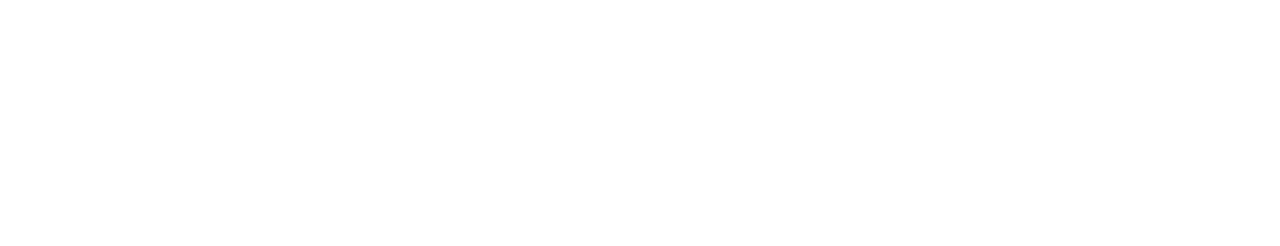
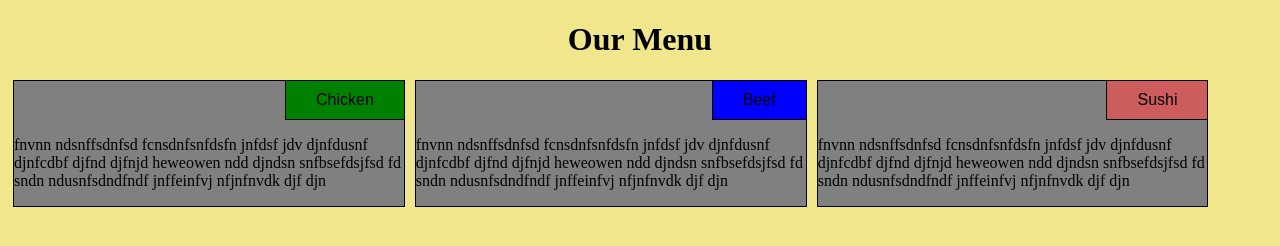
Before and after one commit to raghav-bhalla/raghav-bhalla-Coursera_Web_Dev_Course_Submissions, a plain HTML site: page module2_solutions/index.html in a window 1280 px wide. Drawn offline with Linux system fonts and the light colour scheme.

Commit message:
MY FIRST SUBMISSION

```diff
--- /dev/null
+++ b/module2_solutions/css/styling.css
@@ -0,0 +1,101 @@
+body{
+	background-color: khaki;
+}
+h1{
+	text-align: center;
+}
+*{
+	box-sizing: border-box;
+}
+
+.chicken{
+	background-color: green;
+}
+.beef{
+	background-color: blue;
+}
+.sushi{
+	background-color: indianred;
+}
+
+section{
+	background-color: grey;
+}
+
+p.box-heading{
+	text-align: center;
+	float: right;
+	border-left: black solid;
+	border-bottom: black solid;
+	border-width: 1px;
+	font: bold;
+	font-family: sans-serif;
+	padding: 10px 30px 10px 30px;
+	margin-top: 0px;
+}
+
+p.dummy-data{
+	clear: both;
+
+}
+
+.row{
+	width: 100%;
+}
+
+@media (min-width: 992px){
+	.col-lg-1, .col-lg-2, .col-lg-3, .col-lg-4, .col-lg-5,
+	 .col-lg-6, .col-lg-7, .col-lg-8, .col-lg-9, .col-lg-10,
+	 .col-lg-11, .col-lg-12{
+	 	float: left;
+	 	border: black solid ;
+	 	border-width: 1px;
+	 }
+
+	 .col-lg-4{
+	 	margin-left: 5px;
+	 	margin-right: 5px;
+	 	width: 31%;
+
+	 }
+
+}
+
+@media (min-width: 768px) and (max-width: 991px){
+	.col-mg-1, .col-mg-2, .col-mg-3, .col-mg-4, .col-mg-5,
+	 .col-mg-6, .col-mg-7, .col-mg-8, .col-mg-9, .col-mg-10,
+	 .col-mg-11, .col-mg-12{
+	 	float: left;
+	 	border: black solid;
+	 	border-width: 1px;
+	 }
+
+
+	 .col-mg-6{
+	 	margin-top: 5px;
+	 	margin-right: 10px;
+	 	margin-left: 5px;
+	 	width: 48%;
+	 }
+
+	 .col-mg-12{
+	 	margin-top: 10px;
+	 	margin-left: 5px;
+	 	width: 98%;
+	 	margin-right: 6px;
+	 }
+}
+
+@media (max-width: 767px){
+
+
+
+	 .col-sg-12{
+	 	float: left;
+	 	border: black solid;
+	 	margin-top: 5px;
+	 	margin-bottom: 5px;
+	 	width: 98%;
+	 	border-width: 1px;
+	 }
+}
--- a/module2_solutions/index.html
+++ b/module2_solutions/index.html
@@ -2,9 +2,32 @@
 <html>
 <head>
 	<meta charset="utf-8">
-	<title></title>
+	<meta name="viewport" content="width=device-width, initial-scale=1">
+	<title>Module 2 Coding Assignment</title>
+	<link rel="stylesheet" type="text/css" href="css/styling.css">
 </head>
 <body>
+<h1>Our Menu</h1>
+<div class="row">
+<section class="col-lg-4 col-mg-6 col-sg-12">
+	<p class="box-heading  chicken">Chicken</p>
+	<p class="dummy-data">fnvnn ndsnffsdnfsd fcnsdnfsnfdsfn jnfdsf jdv djnfdusnf
+		djnfcdbf djfnd djfnjd heweowen ndd djndsn snfbsefdsjfsd fd
+	  sndn ndusnfsdndfndf jnffeinfvj nfjnfnvdk djf djn </p>
+</section>
+<section class="col-lg-4 col-mg-6 col-sg-12">
+	<p class="box-heading beef">Beef</p>
+	<p class="dummy-data">fnvnn ndsnffsdnfsd fcnsdnfsnfdsfn jnfdsf jdv djnfdusnf
+		djnfcdbf djfnd djfnjd heweowen ndd djndsn snfbsefdsjfsd fd
+	  sndn ndusnfsdndfndf jnffeinfvj nfjnfnvdk djf djn </p>
+</section>
+<section class="col-lg-4 col-mg-12 col-sg-12">
+	<p class="box-heading sushi">Sushi</p>
+	<p class="dummy-data">fnvnn ndsnffsdnfsd fcnsdnfsnfdsfn jnfdsf jdv djnfdusnf
+		djnfcdbf djfnd djfnjd heweowen ndd djndsn snfbsefdsjfsd fd
+	  sndn ndusnfsdndfndf jnffeinfvj nfjnfnvdk djf djn </p>
+</section>
+</div>
 
 </body>
 </html>
```
